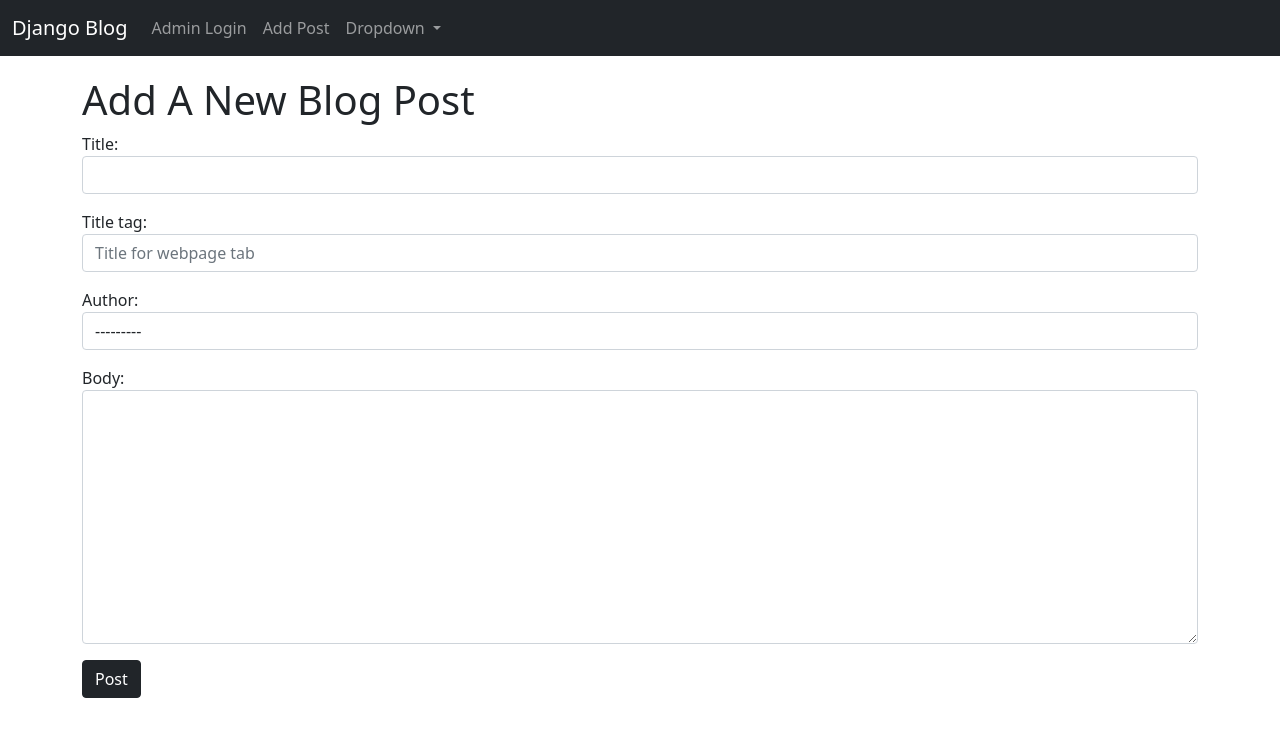
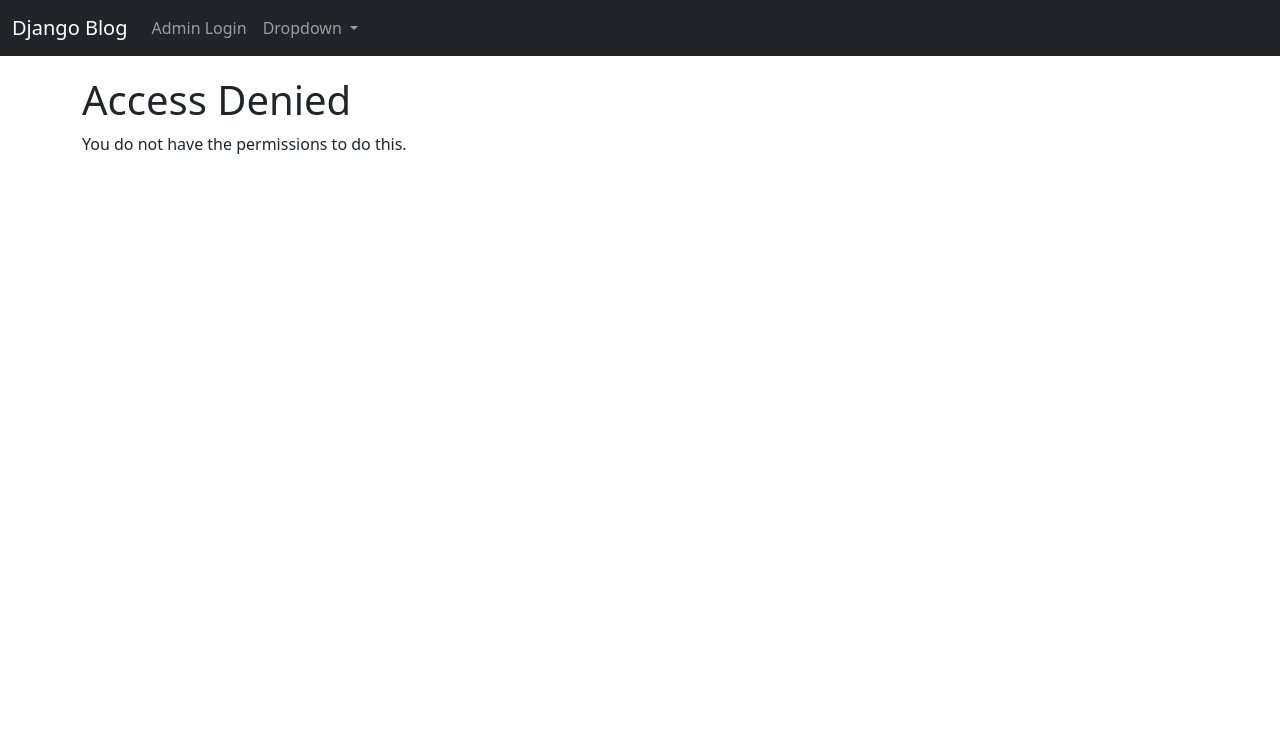
Before and after one commit to geillish/Django-Blog, a Django app: page /add_post/ in a window 1280 px wide. Shown: the top 737 px of the page. Run offline with Django 3.2, Linux system fonts and the light colour scheme; data comes from the database, SQL or seed files in the repository; both versions use the stored data as it was after the commit.

Commit message:
Added security of blog by checking if user is authenticated before allowing them to post, edit and delete.

```diff
--- a/Blog/blog_files/templates/add_post.html
+++ b/Blog/blog_files/templates/add_post.html
@@ -3,6 +3,7 @@
 
 {% block content %}
 
+{% if user.is_authenticated %}
     <h1>Add A New Blog Post</h1>
 
     <div class="form-group">
@@ -15,4 +16,10 @@
         </form>
     </div>
 
+{% else %}
+    <h1>Access Denied</h1>
+    <p>You do not have the permissions to do this.</p>
+
+{% endif %}
+
 {% endblock %}
--- a/Blog/blog_files/templates/index.html
+++ b/Blog/blog_files/templates/index.html
@@ -12,8 +12,10 @@
         <a href="{% url 'post-details' post.pk %}">{{ post.title }}</a> -
         {{ post.author.first_name }} {{ post.author.last_name }} -
         {{ post.date_posted|date:'M d, Y' }}
-        <small>(<a href="{% url 'update_post' post.pk %}">Edit</a>) -
-        (<a href="{% url 'delete_post' post.pk %}">Delete</a>) </small><br/>
+        {% if user.is_authenticated %}
+            <small>(<a href="{% url 'update_post' post.pk %}">Edit</a>) -
+            (<a href="{% url 'delete_post' post.pk %}">Delete</a>) </small>
+        {% endif %}<br/>
         {{ post.body }}
     </li>
 
--- a/Blog/blog_files/templates/navbar.html
+++ b/Blog/blog_files/templates/navbar.html
@@ -9,13 +9,21 @@
 
         <ul class="navbar-nav me-auto mb-2 mb-lg-0">
 
-          <li class="nav-item">
-            <a class="nav-link" href="{% url 'login' %}">Admin Login</a>
-          </li>
+          {% if user.is_authenticated %}
+            <li class="nav-item">
+              <a class="nav-link" href="{% url 'logout' %}">Logout</a>
+            </li>
 
-          <li class="nav-item">
-            <a class="nav-link" href="{% url 'add_post' %}">Add Post</a>
-          </li>
+            <li class="nav-item">
+              <a class="nav-link" href="{% url 'add_post' %}">Add Post</a>
+            </li>
+
+          {% else %}
+            <li class="nav-item">
+              <a class="nav-link" href="{% url 'login' %}">Admin Login</a>
+            </li>
+
+          {% endif %}
 
           <li class="nav-item dropdown">
             <a class="nav-link dropdown-toggle" href="#" id="navbarDropdown" role="button" data-bs-toggle="dropdown" aria-expanded="false">
```
Also changed, not shown: Blog/blog_files/templates/article_details.html (+5 -3 lines), Blog/blog_files/templates/delete_post.html (+7 -0 lines), Blog/blog_files/templates/update_post.html (+7 -0 lines), Blog/db.sqlite3. Lines whose indentation alone changed are shown as unchanged.
